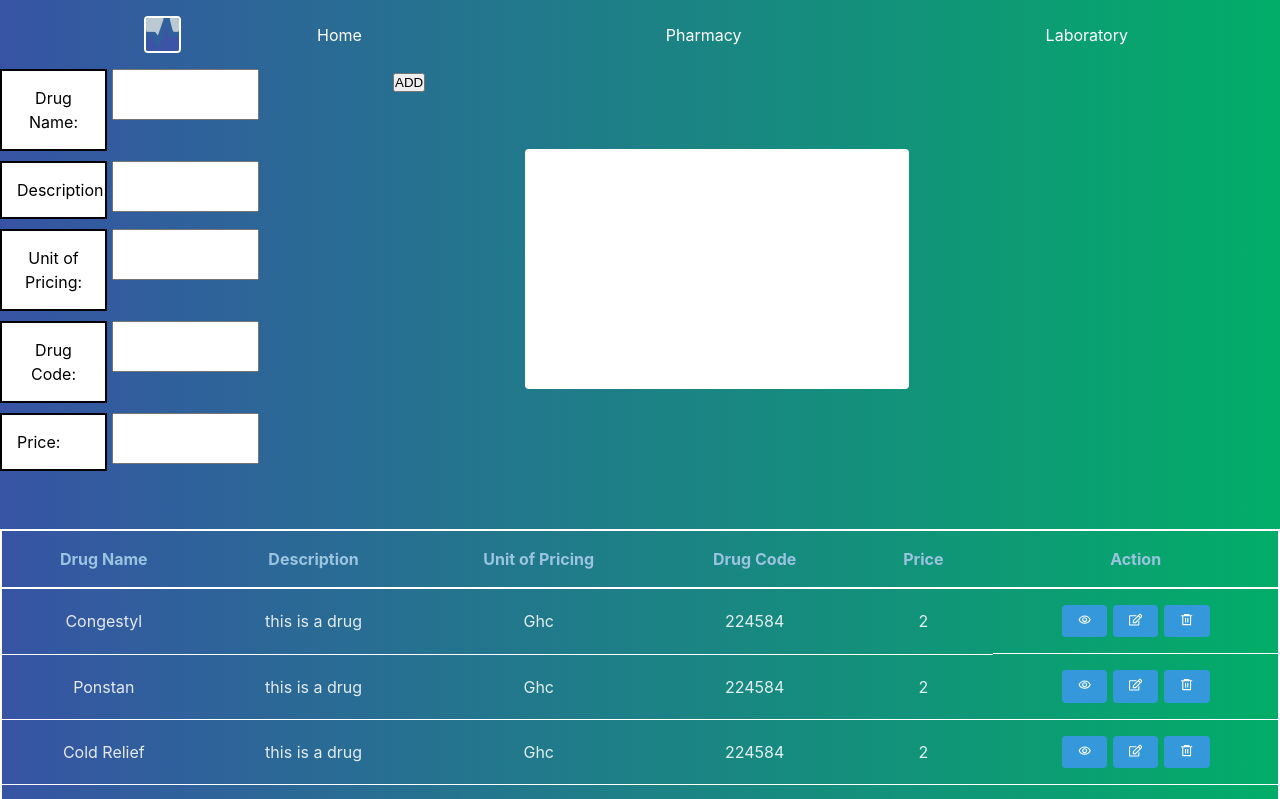
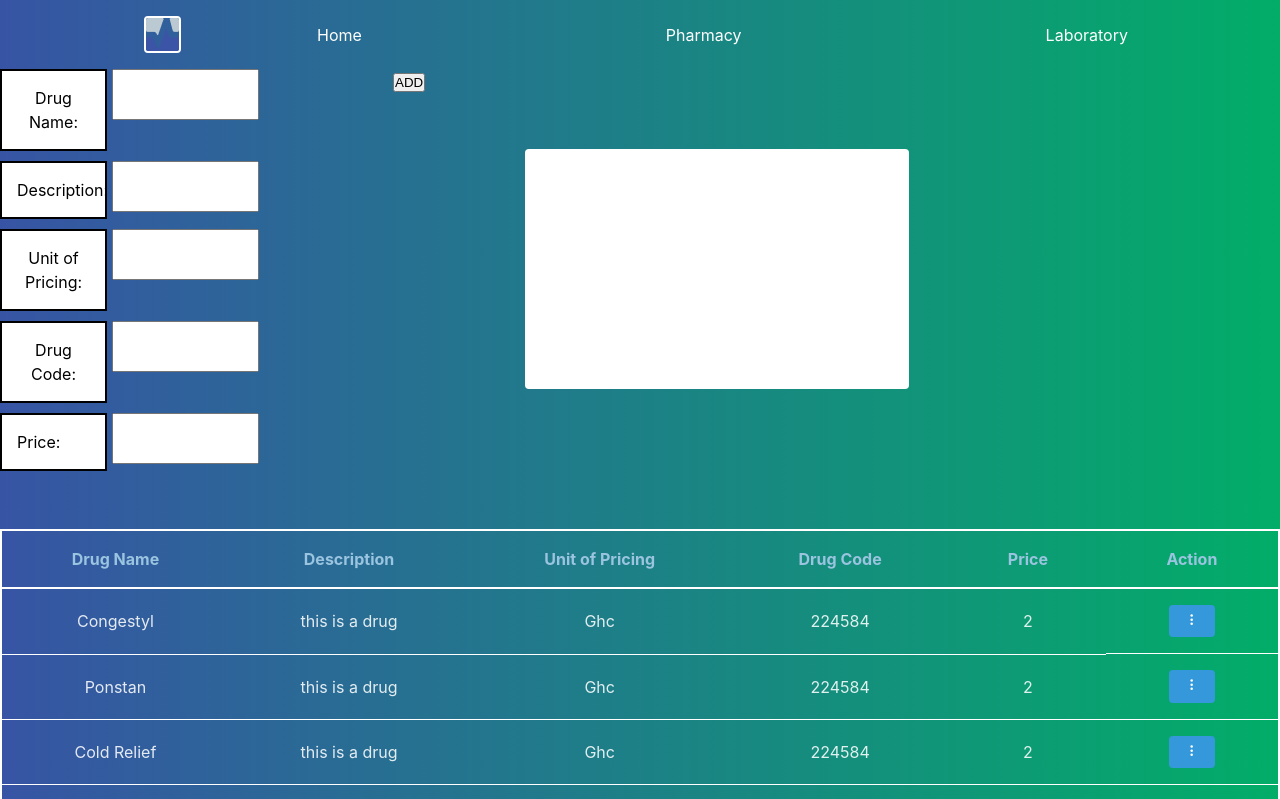
Before and after one commit to abronoma/Project-Medtrack, a React (Vite) app: page /pharmacy in a window 1280 px wide. Shown: the top 799 px of the page. Built offline with nearby package versions, Linux system fonts and the light colour scheme.

Commit message:
Added ellipsis icon

```diff
--- /dev/null
+++ b/src/components/ellipsis/ellipsis.jsx
@@ -0,0 +1,30 @@
+import React from 'react';
+import { useState } from 'react';
+import { IoEllipsisVertical } from "react-icons/io5";
+import { RiDeleteBin6Line } from "react-icons/ri";
+import { FaRegEdit } from "react-icons/fa";
+import { MdOutlineRemoveRedEye } from "react-icons/md";
+import style from './ellipsis.module.css'
+
+
+const Ellipsis = () => {
+const [showMenu, setShowMenu] = useState(false)
+
+
+  return (
+    <div className={style.btns_container}>
+        <button onClick={()=> setShowMenu(prev => !prev)}><IoEllipsisVertical/></button>
+        {
+            showMenu&& (
+                <div className={style.menu_btns}>
+                <button><MdOutlineRemoveRedEye/></button>
+                <button><FaRegEdit/></button>
+                <button><RiDeleteBin6Line/></button>
+                </div>
+            )
+        }
+    </div>
+  )
+}
+
+export default Ellipsis
--- /dev/null
+++ b/src/components/ellipsis/ellipsis.module.css
@@ -0,0 +1,13 @@
+.menu_btns {
+    display: flex;
+    flex-direction: column;
+    gap: 4px;
+    position: absolute;
+    top: 0;
+    left: 100%;
+    z-index: 10;
+}
+
+.btns_container {
+    position: relative;
+}
--- a/src/components/pharmacy/Table.jsx
+++ b/src/components/pharmacy/Table.jsx
@@ -1,12 +1,11 @@
-import React from "react";
+import React, { useState } from "react";
 import style from './Table.module.css'
 import { pharmacyData } from "../../data/dummy.js";
-import { RiDeleteBin6Line } from "react-icons/ri";
-import { FaRegEdit } from "react-icons/fa";
-import { MdOutlineRemoveRedEye } from "react-icons/md";
+import Ellipsis from "../ellipsis/ellipsis.jsx";
 
 
-export default function Table() {
+function Table() {
+
   return (
     <div className={style.table_container}>
       <table>
@@ -29,9 +28,7 @@ export default function Table() {
               <td>{item.drugCode}</td>
               <td>{item.price}</td>
               <td className={style.btns}>
-                <button><MdOutlineRemoveRedEye/></button>
-                <button><FaRegEdit/></button>
-                <button><RiDeleteBin6Line/></button>
+                <Ellipsis />
               </td>
             </tr>
           ))}
@@ -40,3 +37,6 @@ export default function Table() {
     </div>
   );
 }
+
+
+export default Table
```
